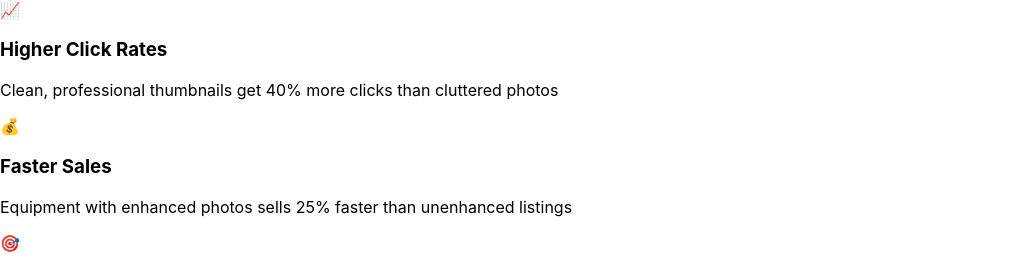
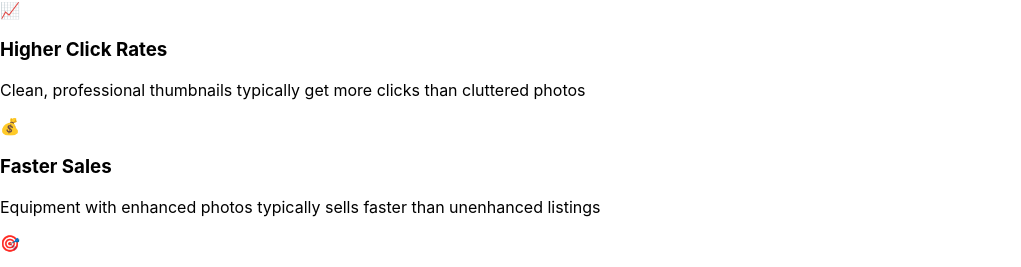
Before and after one commit to ced-solutions/equipment-photo-pro, a React (Create React App) app in the folder client/: page / in a window 1280 px wide. Shown: the part 2840-3107 px from the top of the page, without its empty margins (0-1021 px from the left). Built offline with nearby package versions, Linux system fonts and the light colour scheme; the HTML template or start-up script is replaced by a standard one.

Commit message:
Update marketing claims to be more honest - remove specific statistics

```diff
--- a/client/src/pages/Home.js
+++ b/client/src/pages/Home.js
@@ -189,7 +189,7 @@ const Home = () => {
               </div>
               <h3 className="text-lg font-semibold text-gray-900 mb-2">Higher Click Rates</h3>
               <p className="text-gray-600 text-sm">
-                Clean, professional thumbnails get 40% more clicks than cluttered photos
+                Clean, professional thumbnails typically get more clicks than cluttered photos
               </p>
             </div>
 
@@ -199,7 +199,7 @@ const Home = () => {
               </div>
               <h3 className="text-lg font-semibold text-gray-900 mb-2">Faster Sales</h3>
               <p className="text-gray-600 text-sm">
-                Equipment with enhanced photos sells 25% faster than unenhanced listings
+                Equipment with enhanced photos typically sells faster than unenhanced listings
               </p>
             </div>
 
```
